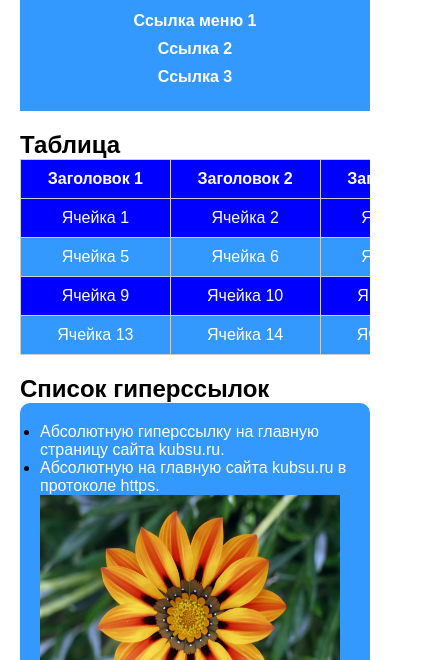
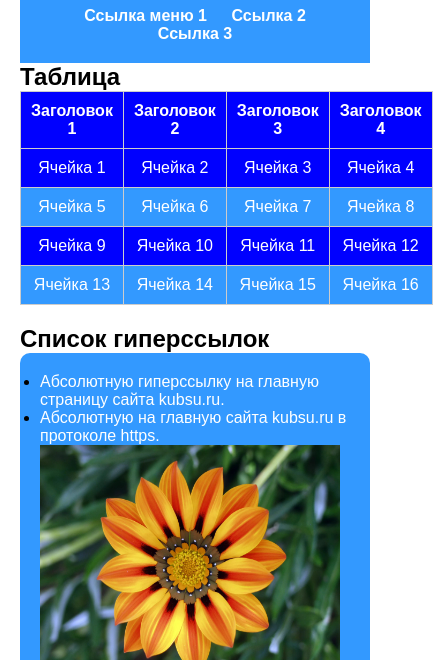
Before and after one commit to Yaroslav769/musical-octo-palm-tree, a plain HTML site: page index.html in a window 390 px wide. Shown: the part 184-844 px from the top of the page, 433 px wide, since content can reach past the window. Drawn offline with Linux system fonts and the light colour scheme.

Commit message:
Add files via upload

```diff
--- a/styles.css
+++ b/styles.css
@@ -1,4 +1,4 @@
-* {
+ * {
     margin: 0;
     padding: 0;
     box-sizing: border-box;
@@ -15,6 +15,11 @@ header {
     background-color: #3399FF;
     padding: 20px;
     color: white;
+}
+
+.header-top {
+    display: flex;
+    align-items: center;
 }
 
 header .logo img {
@@ -36,26 +41,23 @@ nav a {
     color: white;
     text-decoration: none;
     font-weight: bold;
-    display: inline-block;
 }
 
-/* Таблица */
+section {
+    margin: 20px 0;
+}
+
 .table-section {
-    margin: 20px 0;
+    margin: 0;
     padding: 0;
     width: 100%;
-}
-
-/* Обёртка для горизонтальной прокрутки */
-.table-section {
-    overflow-x: auto; /* Добавлено для прокрутки */
 }
 
 table {
     width: 100%;
     border-collapse: collapse;
+    margin: 0 auto;
     color: white;
-    min-width: 600px; /* Минимальная ширина таблицы, чтобы избежать сжатия */
 }
 
 table th, table td {
@@ -102,53 +104,3 @@ ul li a {
 ul li a:hover {
     text-decoration: underline;
 }
-
-/* Медиазапрос для мобильных устройств */
-@media (max-width: 768px) {
-    nav {
-        display: flex;
-        flex-direction: column;
-        align-items: center;
-    }
-
-    nav a {
-        margin: 5px 0;
-        display: block;
-    }
-
-    /* Сохраняем таблицу полностью с горизонтальной прокруткой */
-    .table-section {
-        overflow-x: auto;
-    }
-
-    table {
-        width: 100%;
-        min-width: 600px; /* Устанавливаем минимальную ширину для таблицы */
-    }
-
-    th, td {
-        padding: 10px;
-        text-align: center;
-    }
-}
-
-/* Минимальная ширина 320px */
-@media (max-width: 320px) {
-    body {
-        padding: 10px;
-    }
-
-    header h1 {
-        font-size: 1.5em;
-    }
-
-    table th, table td {
-        font-size: 12px;
-        padding: 5px;
-    }
-
-    /* Убедитесь, что таблица прокручивается на маленьких экранах */
-    .table-section {
-        overflow-x: auto;
-    }
-}
```
